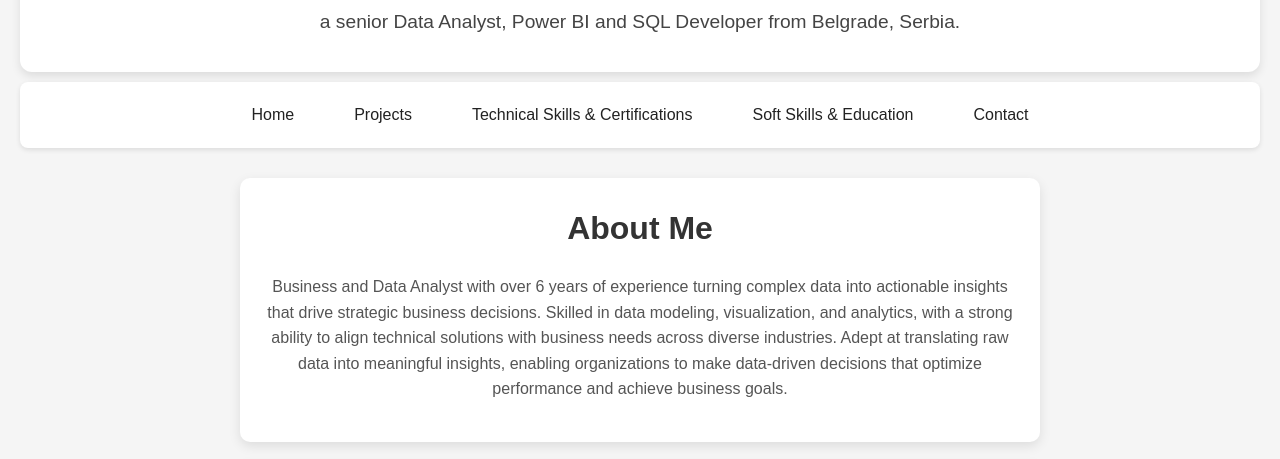
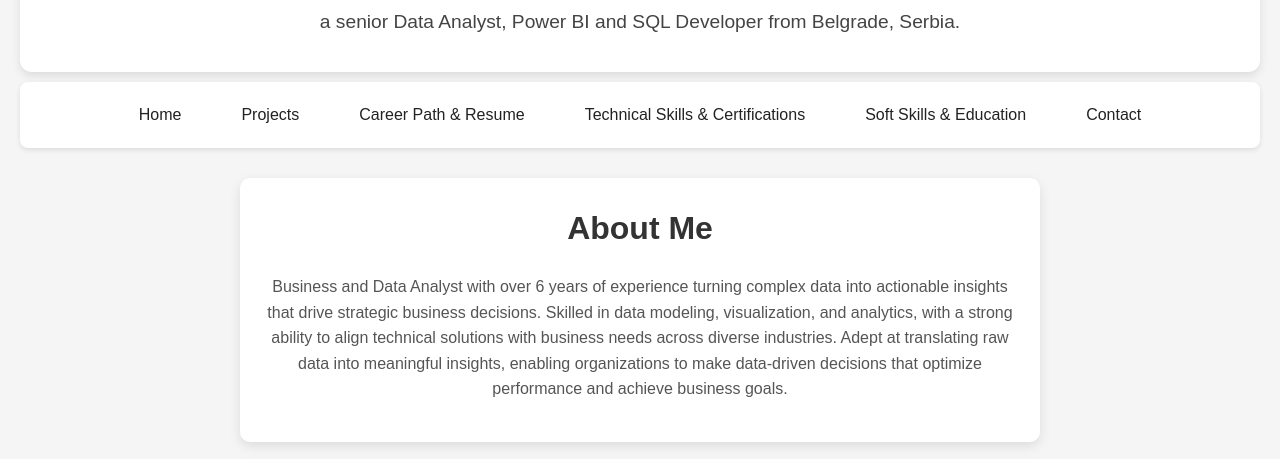
Before and after one commit to Stendmen/stankosavija, a plain HTML site: page contact.html in a window 1280 px wide. Shown: the part 310-769 px from the top of the page. Drawn offline with Linux system fonts and the light colour scheme.

Commit message:
Update contact.html

```diff
--- a/contact.html
+++ b/contact.html
@@ -14,9 +14,10 @@
         <p class="intro-text">a senior Data Analyst, Power BI and SQL Developer from Belgrade, Serbia.</p>
     </header>
 
-    <nav>
+   <nav>
         <a href="index.html">Home</a>
         <a href="projects.html">Projects</a>
+        <a href="career.html">Career Path & Resume</a> <!-- New Link Added Here -->
         <a href="technical-skills.html">Technical Skills & Certifications</a>
         <a href="soft-skills.html">Soft Skills & Education</a>
         <a href="contact.html">Contact</a>
```
